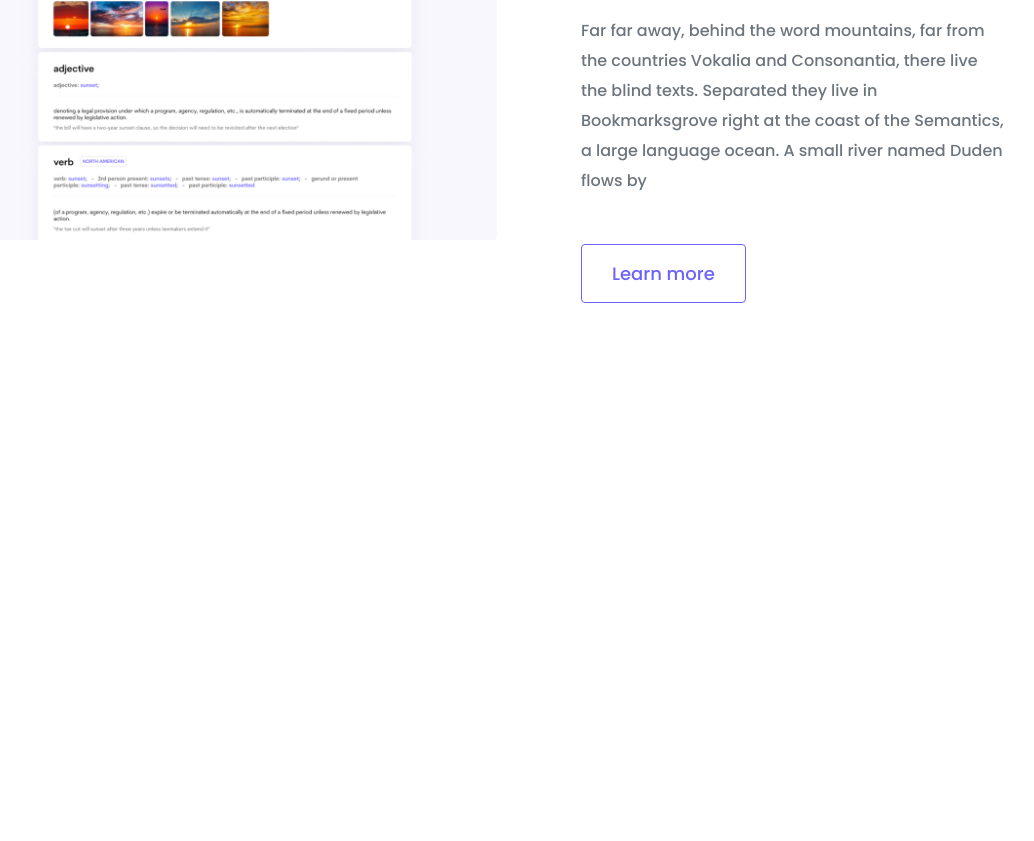
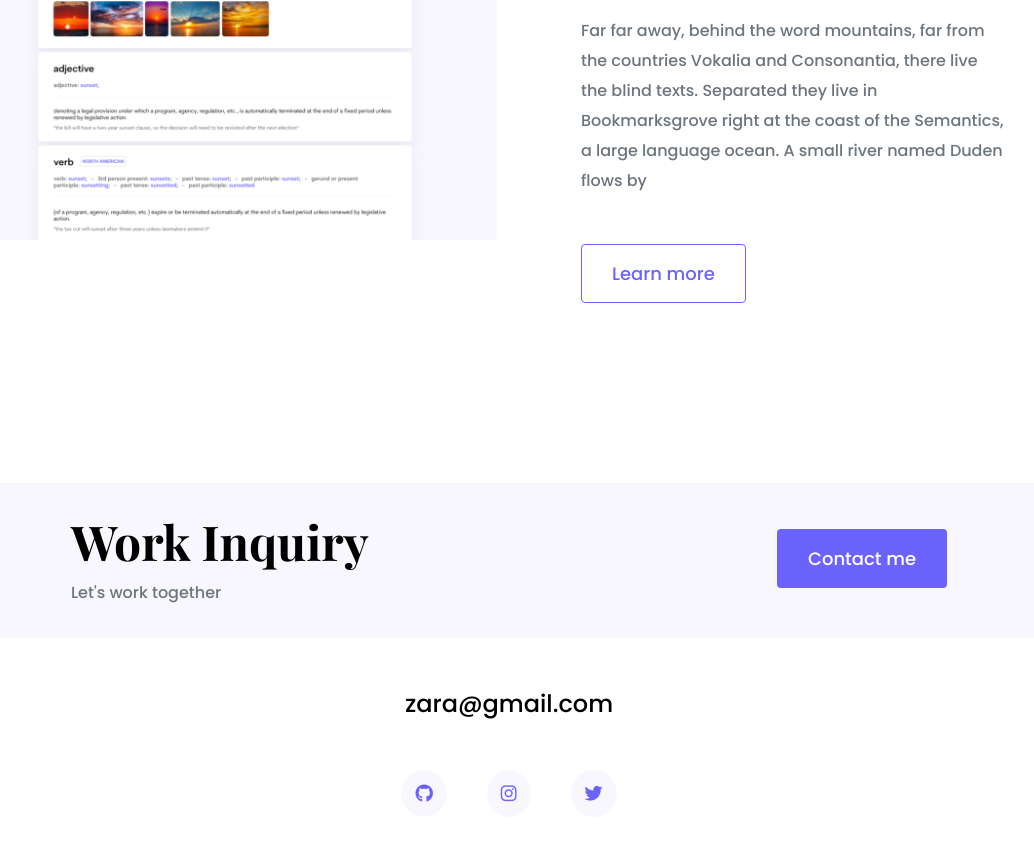
Before and after one commit to z-scientist-ai/portfolio-project-aboutpg, a plain HTML site: page index.html in a window 1280 px wide. Shown: the part 2532-3373 px from the top of the page, without its empty margins (131-1165 px from the left). Before the commit the page ends 3003 px from the top, so only its background shows below. Drawn offline with nearby package versions, Linux system fonts and the light colour scheme.

Commit message:
add footer

```diff
--- a/index.html
+++ b/index.html
@@ -151,6 +151,33 @@
           </div>
         </div>
       </div>
+      <footer>
+        <div class="contact-box justify-content-between mb-5 d-none d-md-flex">
+          <div>
+            <h4>Work Inquiry</h4>
+            <p class="text-muted">Let's work together</p>
+          </div>
+          <div>
+            <a href="" class="btn btn-branding mt-3"> Contact me </a>
+          </div>
+        </div>
+        <div class="d-flex justify-content-center mb-5">
+          <a href="mailto:zara@gmail.com" class="email-link">
+            zara@gmail.com
+          </a>
+        </div>
+        <div class="social-links d-flex justify-content-center">
+          <a href="https://www.github.com/zarasd3456" target="_blank">
+            <i class="fab fa-github" aria-hidden="true"></i>
+          </a>
+          <a href="https://www.instagram.com/zara1.codes" target="_blank">
+            <i class="fab fa-instagram" aria-hidden="true"></i>
+          </a>
+          <a href="https://www.twitter.com/zara123" target="_blank">
+            <i class="fab fa-twitter" aria-hidden="true"></i>
+          </a>
+        </div>
+      </footer>
     </div>
   </body>
   <!-- https://zara-blog.netlify.app/  -->
--- a/style/portfolio.css
+++ b/style/portfolio.css
@@ -27,6 +27,10 @@ h1 {
 
 h2 {
   font-size: 64px;
+}
+
+h4 {
+  font-size: 48px;
 }
 
 p {
@@ -105,40 +109,89 @@ p {
 .project-desciption {
   padding: 120px 60px;
 }
+
 .logo {
   max-height: 40px;
 }
+
 nav {
   padding: 20px 0;
 }
+
 nav ul {
   padding: 0;
   margin: 0;
 }
+
 nav li {
   display: inline;
   list-style: none;
   line-height: 42px;
   margin-left: 15px;
 }
+
 nav a {
   text-decoration: none;
   color: #272142;
   transition: all 100ms ease-in-out;
 }
+
 nav a:hover,
 nav li.active a {
   color: var(--branding-color);
 }
 
+footer {
+  margin: 60px 0;
+}
+
+footer .contact-box {
+  background: var(--secondary-color);
+  padding: 30px 120px;
+  border-radius: 10px;
+}
+
+footer .contact-box p {
+  margin: 0;
+}
+
+footer .email-link {
+  text-decoration: none;
+  color: black;
+  font-size: 24px;
+}
+
+footer .email-link:hover {
+  color: var(--branding-color);
+}
+
+footer .social-links a {
+  margin: 0 20px;
+  color: var(--branding-color);
+  background: var(--secondary-color);
+  padding: 10px 14px;
+  border-radius: 50%;
+  font-size: 18px;
+  transition: all 100ms ease-in-out;
+}
+
+footer .social-links a:hover {
+  color: white;
+  background: var(--branding-color);
+}
+
 @media (max-width: 900px) {
   h1 {
     font-size: 44px;
-    line-height: 56px;
+    line-height: 1.5;
   }
 
   h2 {
     font-size: 44px;
+  }
+
+  h4 {
+    font-size: 26px;
   }
 
   .hero {
```
